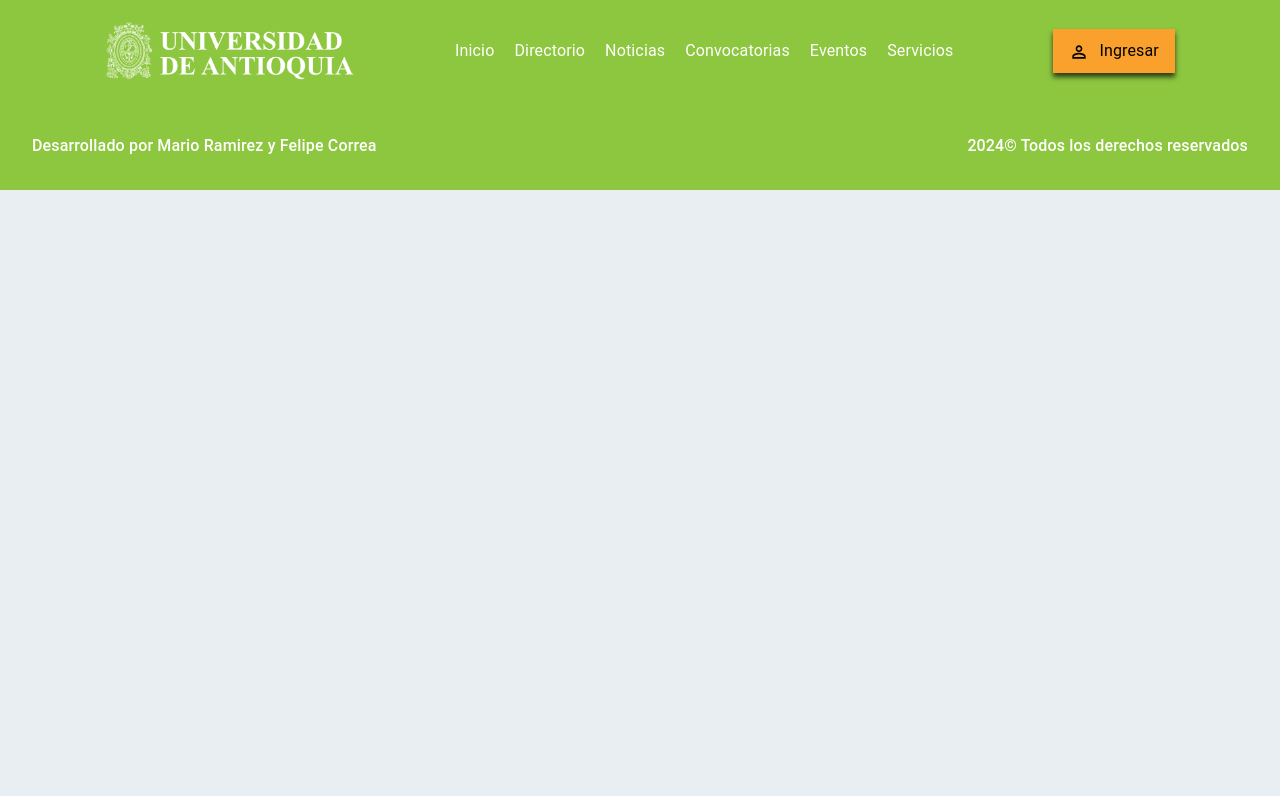
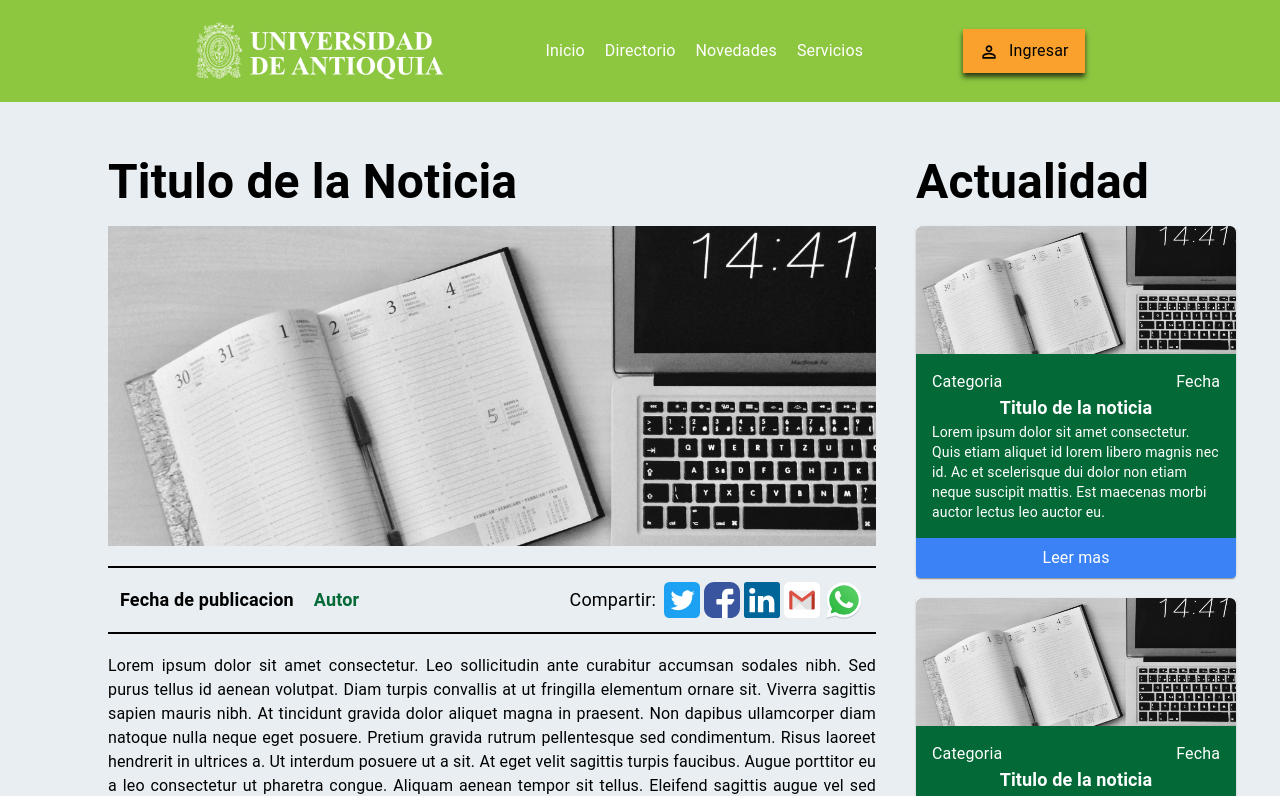
Before and after one commit to mariohramirez/DirectorioEmprendimientoFrontEnd, a React (Create React App) app: page /novedades/detalle in a window 1280 px wide. Shown: the top 796 px of the page. Built offline with nearby package versions, Linux system fonts and the light colour scheme; the HTML template or start-up script is replaced by a standard one.

Commit message:
Agregada conexion inicial a backend

```diff
--- a/src/component/Directorio/Directorio.jsx
+++ b/src/component/Directorio/Directorio.jsx
@@ -2,18 +2,21 @@ import React, { useEffect } from "react";
 import EmprendimientoCard from "./EmprendimientoCard";
 import BarraBusqueda from "./BarraBusqueda";
 import FiltroEmprendimiento from "./FiltroEmprendimiento";
-import { useDispatch } from "react-redux";
+import { useDispatch, useSelector } from "react-redux";
 import { retrieveEmprendimientos } from "../State/Emprendimiento/Action";
 
 {
   /*Arreglo de emprendimientos a partir de los cuales se crean las cards*/
 }
-const emprendimiento = [1, 1, 1, 1, 1, 1, 1, 1, 1, 1, 1, 1, 1, 1, 1, 1];
+const emprendimientos = [1, 1, 1, 1, 1, 1, 1, 1, 1, 1, 1, 1, 1, 1, 1, 1];
 const filtro = [1, 1, 1];
 const Directorio = () => {
 
   const dispatch = useDispatch();
   const jwt = localStorage.getItem("jwt");
+  //const {emprendimiento} = useSelector((state) => state.emprendimiento);
+  const {emprendimiento} = useSelector(store => store);
+  console.log("Emprendimiento: ",emprendimiento);
 
   useEffect(() => {dispatch(retrieveEmprendimientos(jwt))},[])
 
@@ -35,9 +38,12 @@ const Directorio = () => {
         <div className="flex flex-wrap items-center justify-around gap-5 py-10 px-[50px]">
           {
             /*Mapeo de los emprendimientos donde cada item crea una card de emprendimiento*/
-            emprendimiento.map((item) => (
-              <EmprendimientoCard />
+            emprendimiento.emprendimientos.map((item) => (
+              <EmprendimientoCard item={item}/>
+
+              //<span>{item.nombre}</span>
             ))
+
           }
         </div>
       </section>
--- a/src/component/Directorio/EmprendimientoCard.jsx
+++ b/src/component/Directorio/EmprendimientoCard.jsx
@@ -4,8 +4,14 @@ import { WhatsAppIcon, LinkedIcon } from "../Iconos";
 import { useNavigate } from "react-router-dom";
 import { motion } from "framer-motion";
 
-const EmprendimientoCard = () => {
+const EmprendimientoCard = ({ item }) => {
   const navigate = useNavigate();
+
+  const extractWhatsapp = (url) => {
+
+    return url;
+  };
+
   return (
     <Card
       className="shadow-md rounded-lg  w-[18rem] "
@@ -19,11 +25,14 @@ const EmprendimientoCard = () => {
         />
       </div>
       <div className="bg-[#026937] p-4 textPart lg:flex flex-col justify-between items-center">
-        <p className="font-semibold text-lg">Nombre de la empresa</p>
-        <p className="text-sm">Informacion de empresa</p>
+        <p className="font-semibold text-lg">{item.nombre}</p>
+        <p className="text-sm text-center">{item.resumen}</p>
         <nav className="flex flex-row gap-10 pt-2">
+          {item.informacionDeContacto.whatsapp && (
             <motion.a
-            href="https://wa.me/573002222222"
+              href={`https://wa.me/${extractWhatsapp(
+                item.informacionDeContacto.whatsapp
+              )}`}
               target="_blank"
               whileHover={{ y: -2 }}
               whileTap={{ scale: 0.9 }}
@@ -31,6 +40,8 @@ const EmprendimientoCard = () => {
             >
               <WhatsAppIcon />
             </motion.a>
+          )}
+          {item.informacionDeContacto.linkedin &&(
           <motion.a
             href="https://www.linkedin.com"
             target="_blank"
@@ -39,7 +50,7 @@ const EmprendimientoCard = () => {
             className="w-9"
           >
             <LinkedIcon />
-          </motion.a>
+          </motion.a>)}
         </nav>
       </div>
       <div className=" bg-[#137598] p-2 lg:flex flex-col justify-center items-center">
--- a/src/component/NavBar/NavBar.jsx
+++ b/src/component/NavBar/NavBar.jsx
@@ -5,9 +5,9 @@ import { useNavigate } from "react-router-dom";
 const menu = [
   { title: "Inicio" },
   { title: "Directorio" },
-  { title: "Noticias" },
-  { title: "Convocatorias" },
-  { title: "Eventos" },
+  { title: "Novedades" },
+ /* { title: "Convocatorias" },
+  { title: "Eventos" },*/
   { title: "Servicios" },
 ];
 
--- a/src/component/Noticias/CardNoticia.jsx
+++ b/src/component/Noticias/CardNoticia.jsx
@@ -31,7 +31,7 @@ const CardNoticia = () => {
         </div>
       </div>
       <div className=" bg-blue-500 p-2 lg:flex flex-col justify-center items-center">
-        <p onClick={()=>navigate("/noticias/detalle")} className=" cursor-pointer hover:text-black">Leer mas</p>
+        <p onClick={()=>navigate("/novedades/detalle")} className=" cursor-pointer hover:text-black">Leer mas</p>
       </div>
     </Card>
   );
--- a/src/component/Noticias/Detalle/CardNoticiaRelacionada.jsx
+++ b/src/component/Noticias/Detalle/CardNoticiaRelacionada.jsx
@@ -32,7 +32,7 @@ const CardNoticiaRelacionada = () => {
       </div>
       <div className=" bg-blue-500 p-2 lg:flex flex-col justify-center items-center">
         <p
-          onClick={() => navigate("/noticias/detalle")}
+          onClick={() => navigate("/novedades/detalle")}
           className=" cursor-pointer hover:text-black"
         >
           Leer mas
--- a/src/component/Noticias/Detalle/DetalleNoticia.jsx
+++ b/src/component/Noticias/Detalle/DetalleNoticia.jsx
@@ -55,7 +55,7 @@ const DetalleNoticia = () => {
           <span className="font-semibold">Etiquetas:</span>
           {etiquetas.map((item) => (
             <div
-              onClick={() => navigate("/noticias")}
+              onClick={() => navigate("/novedades")}
               className=" cursor-pointer flex flex-row gap-1"
             >
               <span>
--- a/src/component/Routes/DirectorioRoutes.jsx
+++ b/src/component/Routes/DirectorioRoutes.jsx
@@ -18,8 +18,8 @@ export const DirectorioRoutes = () => {
         <Route path="/" element={<Home />} />
         <Route path="/directorio" element={<Directorio />} />
         <Route path="/directorio/detalle" element={<DetalleEmprendimiento />} />
-        <Route path="/noticias" element={<Noticias />} />
-        <Route path="/noticias/detalle" element={<DetalleNoticia />} />
+        <Route path="/novedades" element={<Noticias />} />
+        <Route path="/novedades/detalle" element={<DetalleNoticia />} />
       </Routes>
       <Footer />
       <Auth />
--- a/src/component/State/Emprendimiento/Reducer.js
+++ b/src/component/State/Emprendimiento/Reducer.js
@@ -5,6 +5,7 @@ const initialState = {
     emprendimiento: null,
     loading: false,
     error: null,
+
 };
 
 const emprendimientoReducer = (state = initialState, action) => {
```
Lines whose indentation alone changed are shown as unchanged.
